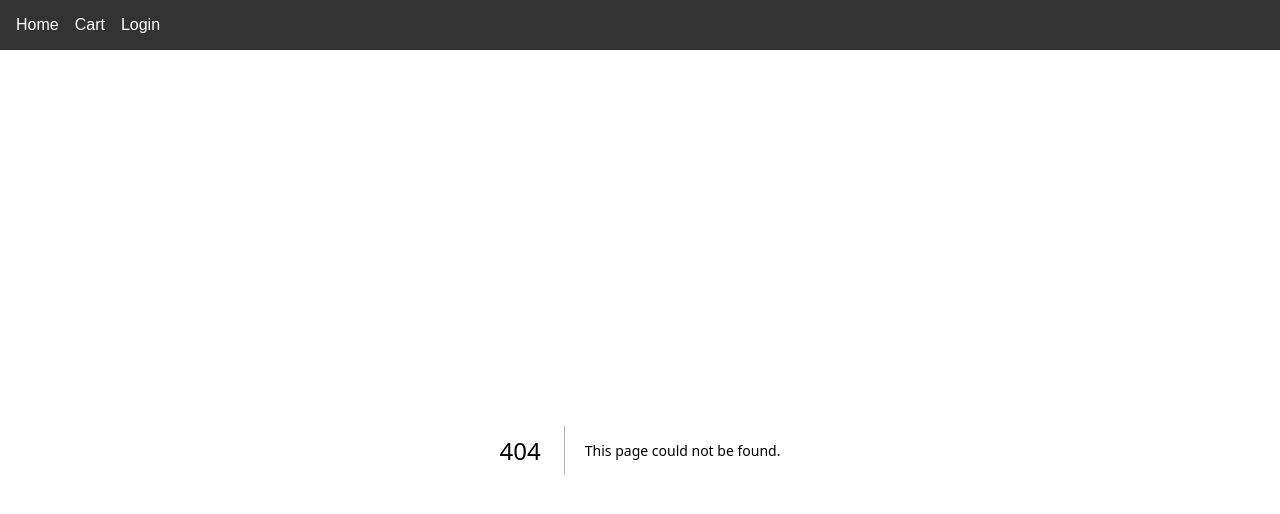
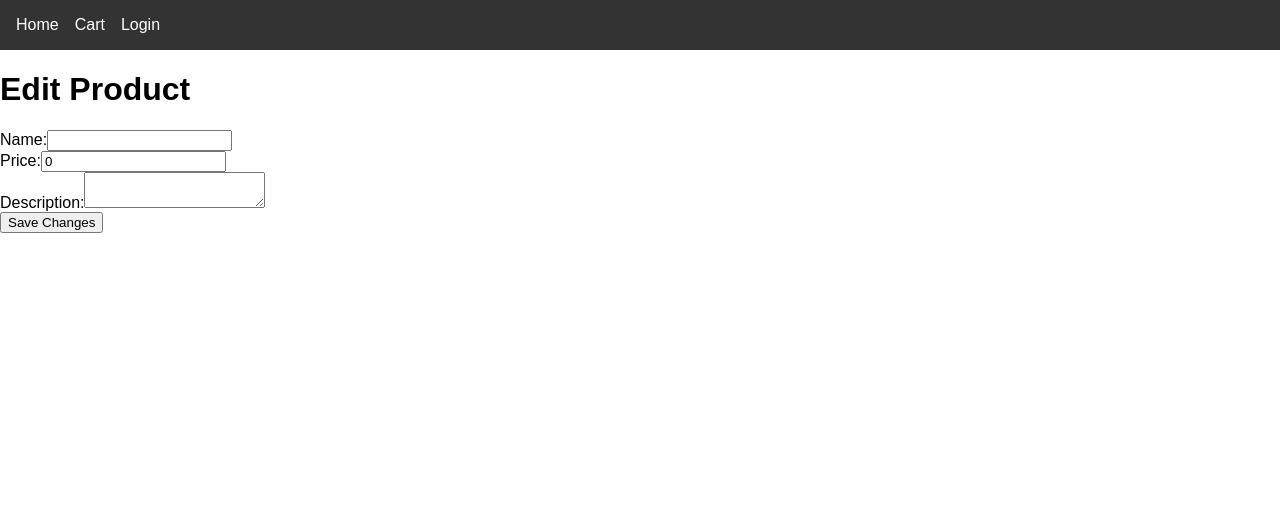
Before and after one commit to Jardelsr/ecommerce-project, a Next.js app in the folder frontend/: page /products/1/edit in a window 1280 px wide. Before the commit this address had no page. Shown: the top 514 px of the page. Built offline with nearby package versions, Linux system fonts and the light colour scheme; no server answers.

Commit message:
edição de produtos na lista

```diff
--- a/frontend/pages/index.js
+++ b/frontend/pages/index.js
@@ -18,7 +18,7 @@ export default function Home() {
 
   return (
     <div>
-      <h1>Products</h1>
+      <h1>Produtos</h1>
       <ul>
         {products.length > 0 ? (
           products.map(product => (
--- /dev/null
+++ b/frontend/pages/products/[id]/edit.js
@@ -0,0 +1,86 @@
+// /pages/products/[id]/edit.js
+
+import { useState, useEffect } from 'react';
+import { useRouter } from 'next/router';
+import axios from 'axios';
+
+const EditProduct = () => {
+  const router = useRouter();
+  const { id } = router.query;
+  const [product, setProduct] = useState({
+    name: '',
+    price: 0,
+    description: '',
+  });
+
+  useEffect(() => {
+    if (id) {
+      // Fetch product data from API based on id
+      axios.get(`/api/products/${id}`)
+        .then(response => {
+          setProduct(response.data);
+        })
+        .catch(error => {
+          console.error('Error fetching product:', error);
+        });
+    }
+  }, [id]);
+
+  const handleChange = (e) => {
+    const { name, value } = e.target;
+    setProduct(prevProduct => ({
+      ...prevProduct,
+      [name]: value
+    }));
+  };
+
+  const handleSubmit = async (e) => {
+    e.preventDefault();
+    try {
+      await axios.put(`http://localhost:5000/api/products/${id}`, product);
+      router.push(`/products/${id}`);
+    } catch (error) {
+      console.error('Error editing product:', error);
+    }
+  };
+
+  return (
+    <div>
+      <h1>Edit Product</h1>
+      <form onSubmit={handleSubmit}>
+        <div>
+          <label>Name:</label>
+          <input
+            type="text"
+            name="name"
+            value={product.name}
+            onChange={handleChange}
+            required
+          />
+        </div>
+        <div>
+          <label>Price:</label>
+          <input
+            type="number"
+            name="price"
+            value={product.price}
+            onChange={handleChange}
+            required
+          />
+        </div>
+        <div>
+          <label>Description:</label>
+          <textarea
+            name="description"
+            value={product.description}
+            onChange={handleChange}
+            required
+          />
+        </div>
+        <button type="submit">Save Changes</button>
+      </form>
+    </div>
+  );
+};
+
+export default EditProduct;
```
